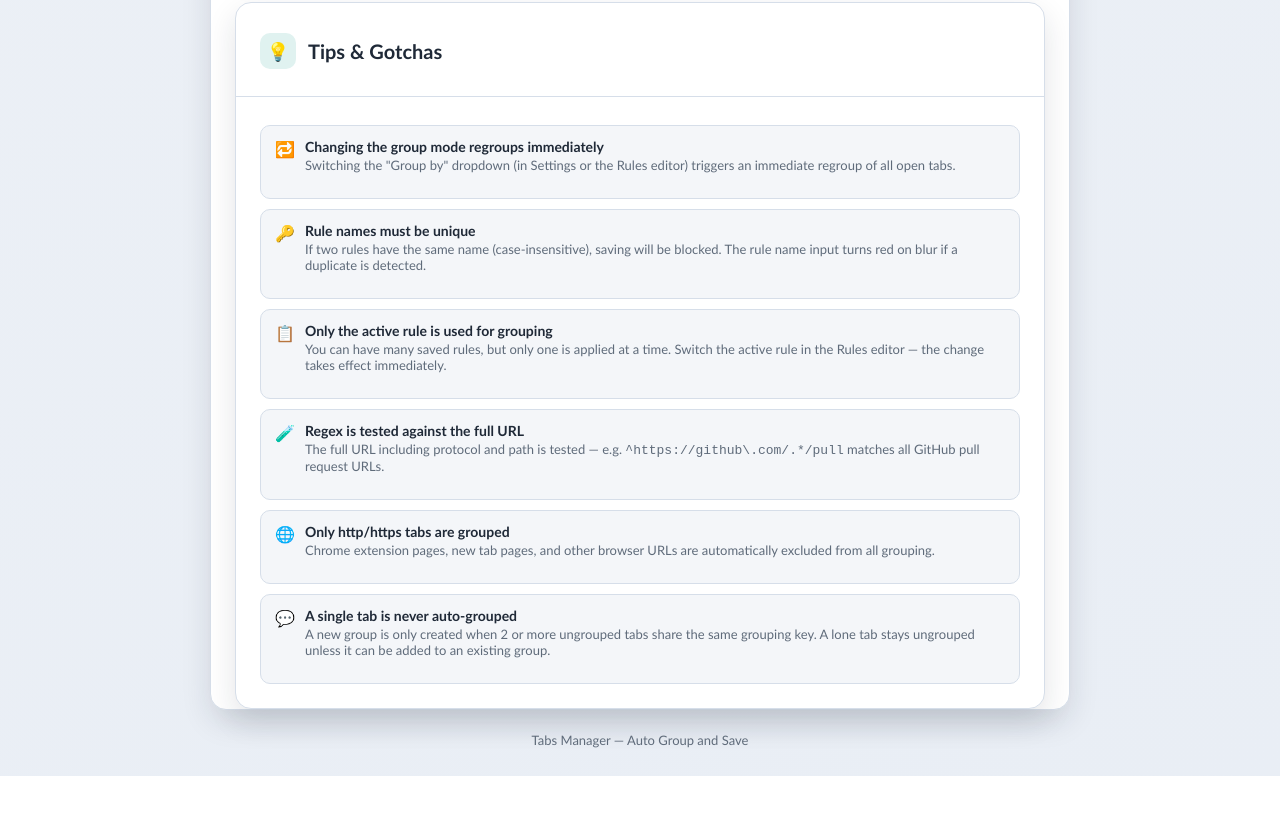
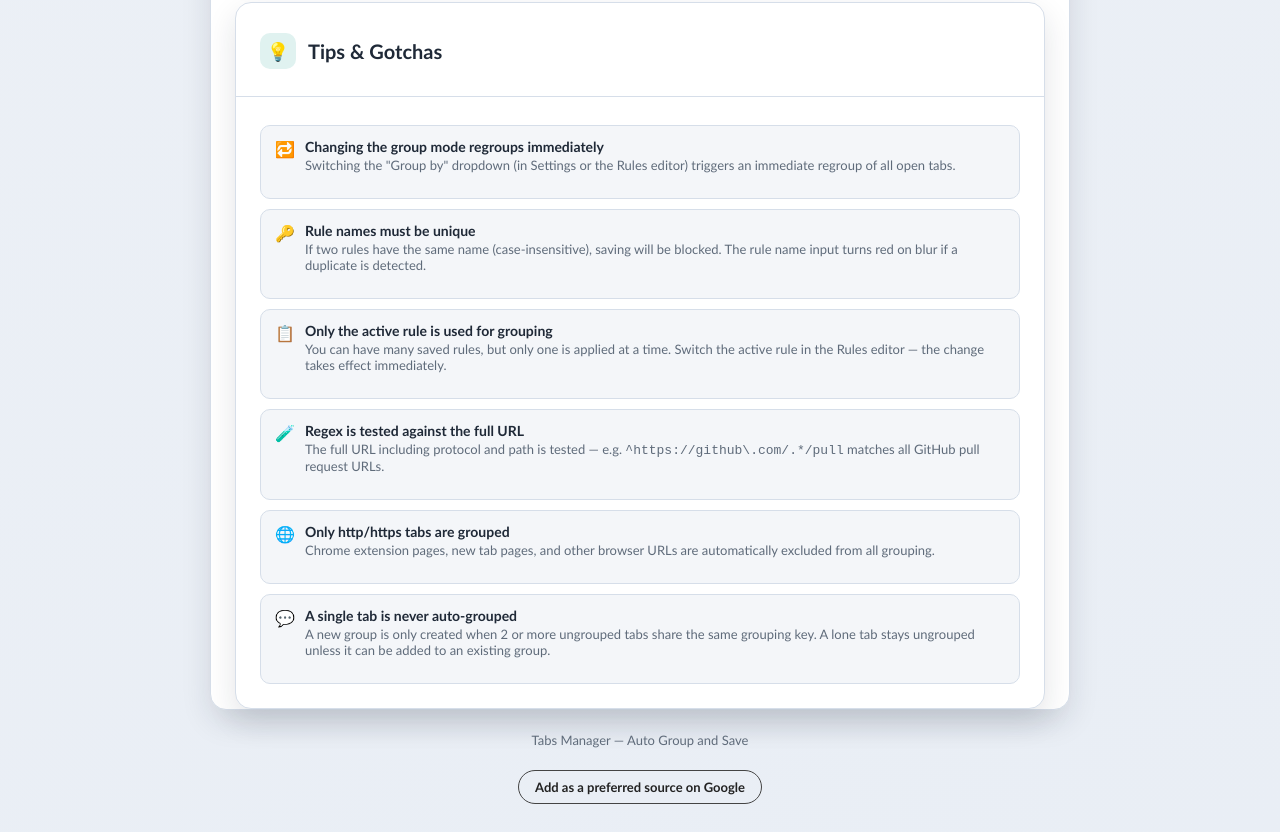
Before and after one commit to b-sairaj/TabsManager, a plain HTML site: page index.html in a window 1280 px wide. Shown: the part 6155-6987 px from the top of the page. Before the commit the page ends 6931 px from the top, so only its background shows below. Drawn offline with Linux system fonts and the light colour scheme.

Commit message:
Add Google Preferred Sources button to footer (publisher.js + deeplink pill for extensions.badamsai.com)

```diff
--- a/index.html
+++ b/index.html
@@ -14,6 +14,7 @@ j=d.createElement(s),dl=l!='dataLayer'?'&l='+l:'';j.async=true;j.src=
 'https://www.googletagmanager.com/gtm.js?id='+i+dl;f.parentNode.insertBefore(j,f);
 })(window,document,'script','dataLayer','GTM-NDZ27WM9');</script>
 <!-- End Google Tag Manager -->
+  <script async src="https://news.google.com/swg/js/v1/publisher.js"></script>
 </head>
 <body>
 <!-- Google Tag Manager (noscript) -->
@@ -352,6 +353,10 @@ height="0" width="0" style="display:none;visibility:hidden"></iframe></noscript>
 
 <footer>
   Tabs Manager — Auto Group and Save
+  <div class="preferred-source">
+    <div google-add-preferred-source-btn data-theme="light"></div>
+    <a class="preferred-source-link" href="https://www.google.com/preferences/source?q=extensions.badamsai.com" target="_blank" rel="noopener noreferrer">Add as a preferred source on Google</a>
+  </div>
 </footer>
 </main>
 
--- a/styles.css
+++ b/styles.css
@@ -491,3 +491,25 @@ tr:last-child td { border-bottom: none; }
   .mp-toggle.off { background: #374357; }
   .tip { border-color: #854d0e; }
 }
+
+.preferred-source {
+  margin-top: 12px;
+}
+
+.preferred-source-link {
+  display: inline-flex;
+  align-items: center;
+  margin-top: 10px;
+  padding: 8px 16px;
+  border: 1px solid #444;
+  border-radius: 999px;
+  color: #222;
+  font-size: 13px;
+  font-weight: 600;
+  text-decoration: none;
+}
+
+.preferred-source-link:hover {
+  background: #222;
+  color: #fff;
+}
```
